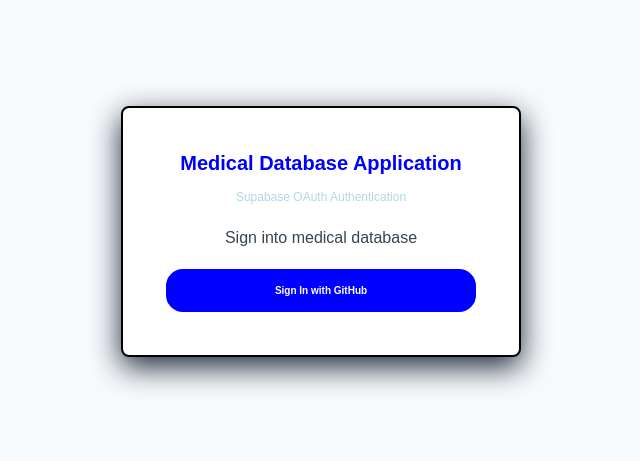
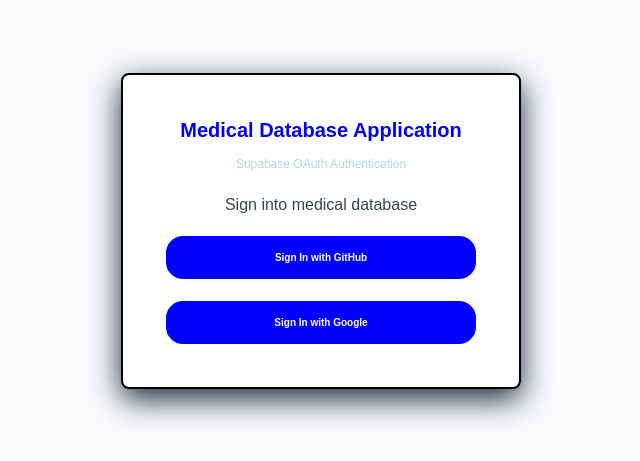
Before and after one commit to ssherifbusiness-cpu/medical_database_app, a Next.js app: page /login in a window 1280 px wide. Shown: the part 169-630 px from the top of the page, without its empty margins (319-959 px from the left). Built offline with nearby package versions, Linux system fonts and the light colour scheme; no server answers.

Commit message:
added google back

```diff
--- a/app/login/page.tsx
+++ b/app/login/page.tsx
@@ -33,6 +33,19 @@
 
     if (error) setErrorMessage(error.message)
   }
+  async function signInWithGoogle() {
+    setErrorMessage('')
+
+    const { error } = await supabase.auth.signInWithOAuth({
+      provider: 'github',
+      options: {
+        redirectTo: `${window.location.origin}/auth/callback`,
+      },
+    })
+
+    if (error) setErrorMessage(error.message)
+  }
+
 
   async function signOut() {
     const { error } = await supabase.auth.signOut()
@@ -69,6 +82,10 @@
             <button className="submit-button" onClick={signInWithGitHub}>
               Sign In with GitHub
             </button>
+            <button className="submit-button" onClick={signInWithGoogle}>
+              Sign In with Google
+            </button>
+
           </div>
         )}
       </div>
```
Lines whose indentation alone changed are shown as unchanged.
